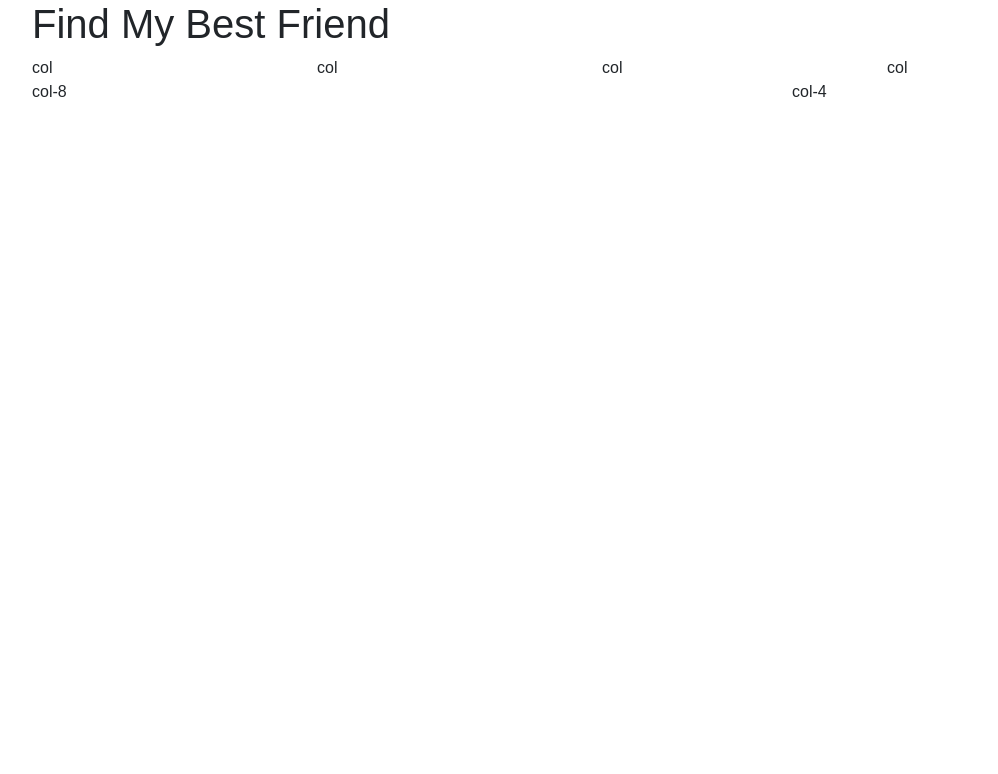
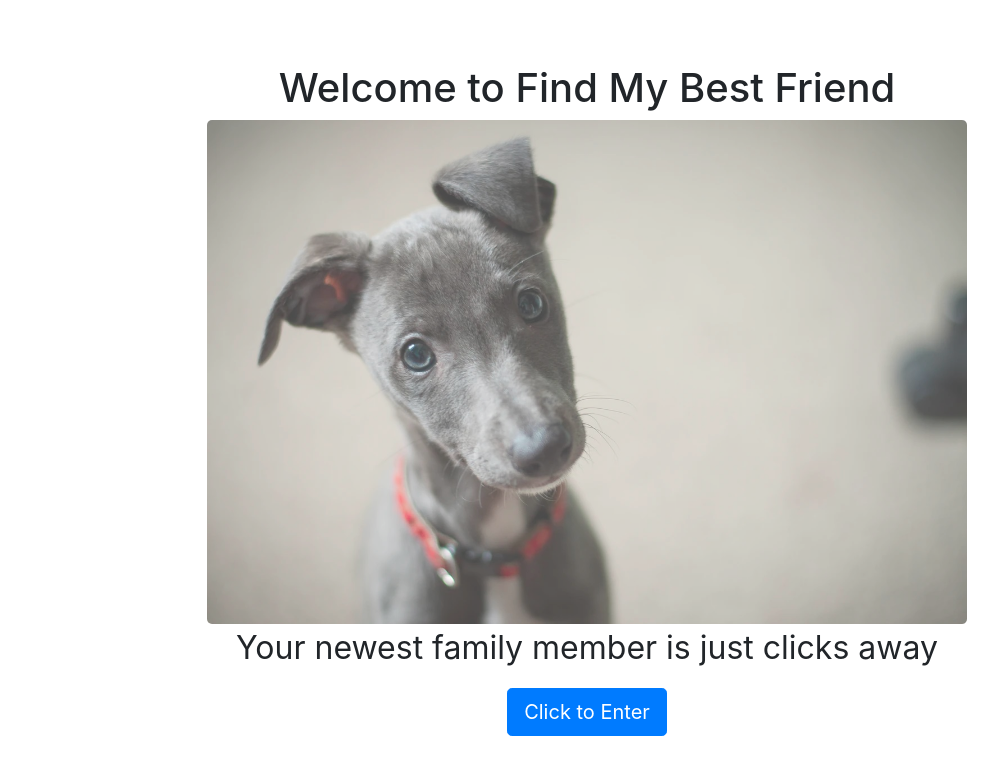
Before and after one commit to tuf75588/Seedling-School-Frontend-Project, a plain HTML site: page index.html in a window 1280 px wide. Shown: the whole page, without its empty margins (53-1051 px from the left). Drawn offline with nearby package versions, Linux system fonts and the light colour scheme.

Commit message:
new images for landing page

```diff
--- a/app.js
+++ b/app.js
@@ -0,0 +1 @@
+const m = 'a';
--- a/index.html
+++ b/index.html
@@ -13,20 +13,17 @@
 </head>
 
 <body>
-  <header class="container">
-    <h1>Find My Best Friend</h1>
-  </header>
   <div class="container">
-    <div class="row">
-      <div class="col">col</div>
-      <div class="col">col</div>
-      <div class="col">col</div>
-      <div class="col">col</div>
+    <div class="row landing-img">
+      <h1>Welcome to Find My Best Friend</h1>
+      <div class="col-md-8  img-holder">
+        <!-- <img src="/assets/golden.jpg" class="logo-img" /> -->
+        <img src="/assets/cute.jpg" class="logo-img" />
+        <p class="lede">Your newest family member is just clicks away</p>
+        <button type="button" class="btn main btn-primary btn-lg">Click to Enter</button>
+      </div>
     </div>
-    <div class="row">
-      <div class="col-8">col-8</div>
-      <div class="col-4">col-4</div>
-    </div>
+
   </div>
 
 
--- a/styles.css
+++ b/styles.css
@@ -1,3 +1,34 @@
 body {
-  font-family: 'Rubik', sans-serif;
+	margin: 0;
+	padding: 0;
 }
+.img-holder {
+	padding: 0;
+}
+.logo-img {
+	max-width: 100%;
+	border-radius: 5px;
+	max-height: 100%;
+	opacity: 0.7;
+}
+.landing-img {
+	display: flex;
+	height: 100vh;
+	flex-direction: column;
+	justify-content: center;
+	align-items: center;
+	flex: 1;
+}
+.subheading {
+	/* align-self: flex-start; */
+	justify-self: flex-start;
+}
+
+.lede {
+	text-align: center;
+	font-size: 2em;
+}
+.main {
+	display: block;
+	margin: 0 auto;
+}
```
Also changed, not shown: .eslintrc.js (added), assets/cute.jpg (added), assets/ears.jpg (deleted), 1 other file.
